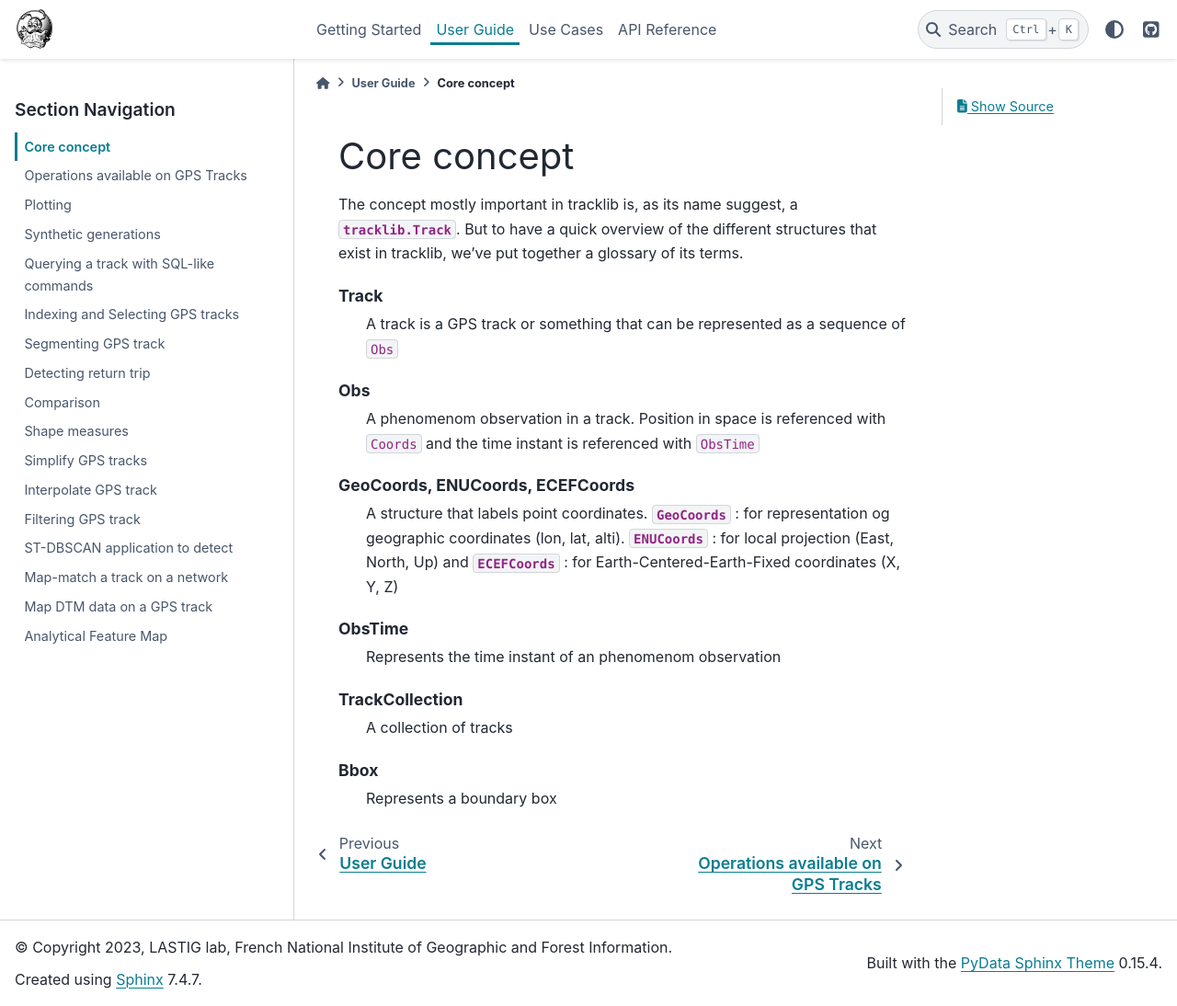
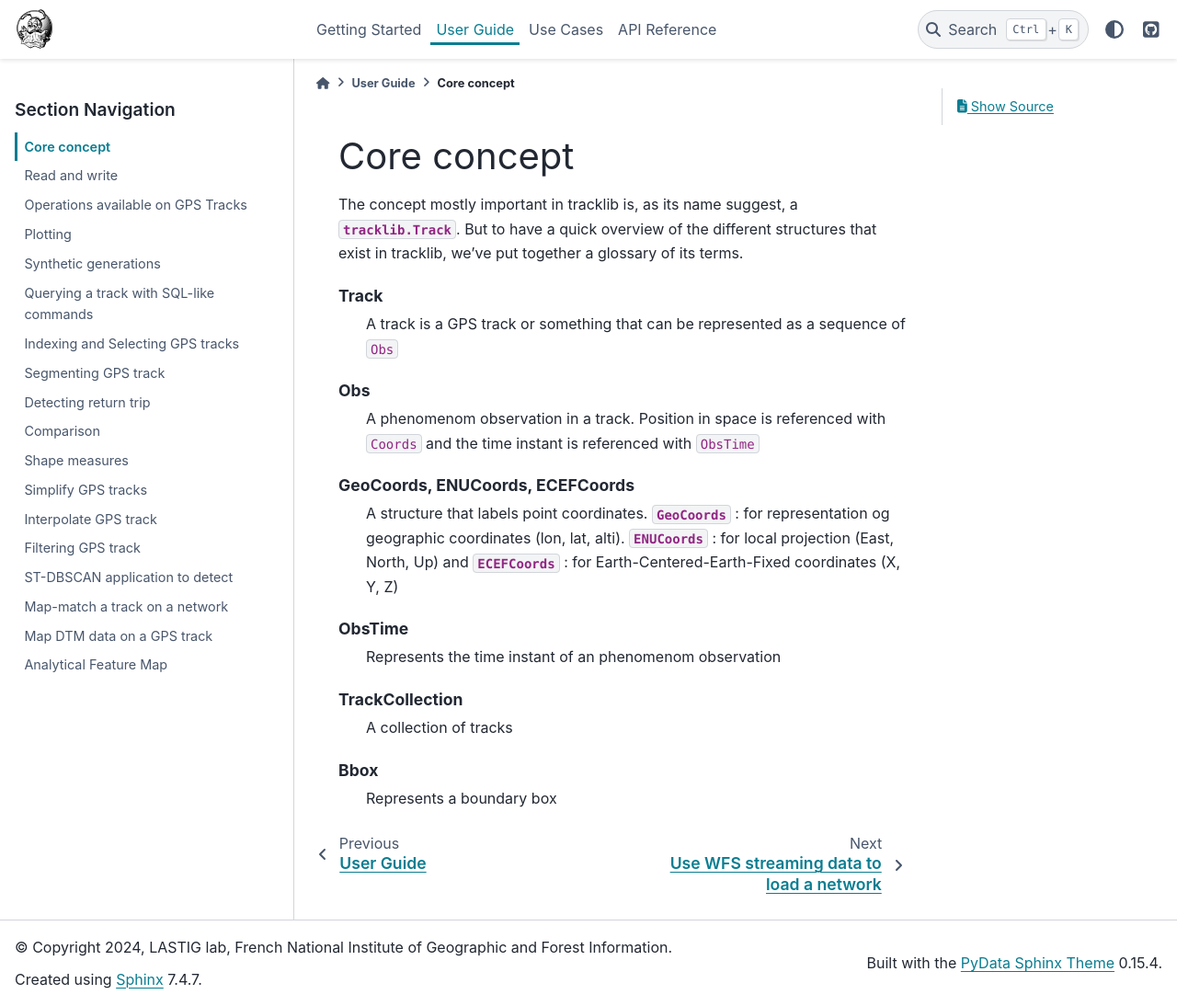
Before and after one commit to umrlastig/tracklib, a Sphinx documentation site: the page built from doc/source/userguide/1_coreconcept.rst, in a window 1280 px wide and 1094 px high. Shown: the whole window at 92% size. Built offline with Sphinx 7.4.7 and the PyData theme 0.15.4, drawn with Linux system fonts in a browser that asks for light colours; pages that are not in the unit, such as notebooks, are missing from menus.

Commit message:
doc bdtopo network

```diff
--- a/doc/source/conf.py
+++ b/doc/source/conf.py
@@ -23,7 +23,7 @@ sys.path.append(os.path.abspath("../../tracklib"))
 
 project = "TrackLib"
 copyright = (
-    "2023, LASTIG lab, French National Institute of Geographic and Forest Information"
+    "2024, LASTIG lab, French National Institute of Geographic and Forest Information"
 )
 author = "Yann Méneroux, Marie-Dominique Van Damme"
 
--- a/doc/source/userguide/index.rst
+++ b/doc/source/userguide/index.rst
@@ -26,7 +26,7 @@ Read and write
 .. toctree::
   :maxdepth: 1
 
-  Read and write UG_IO_BDTOPO
+  Read and write <UG_IO_BDTOPO>
 
 
 Useful Features
```
